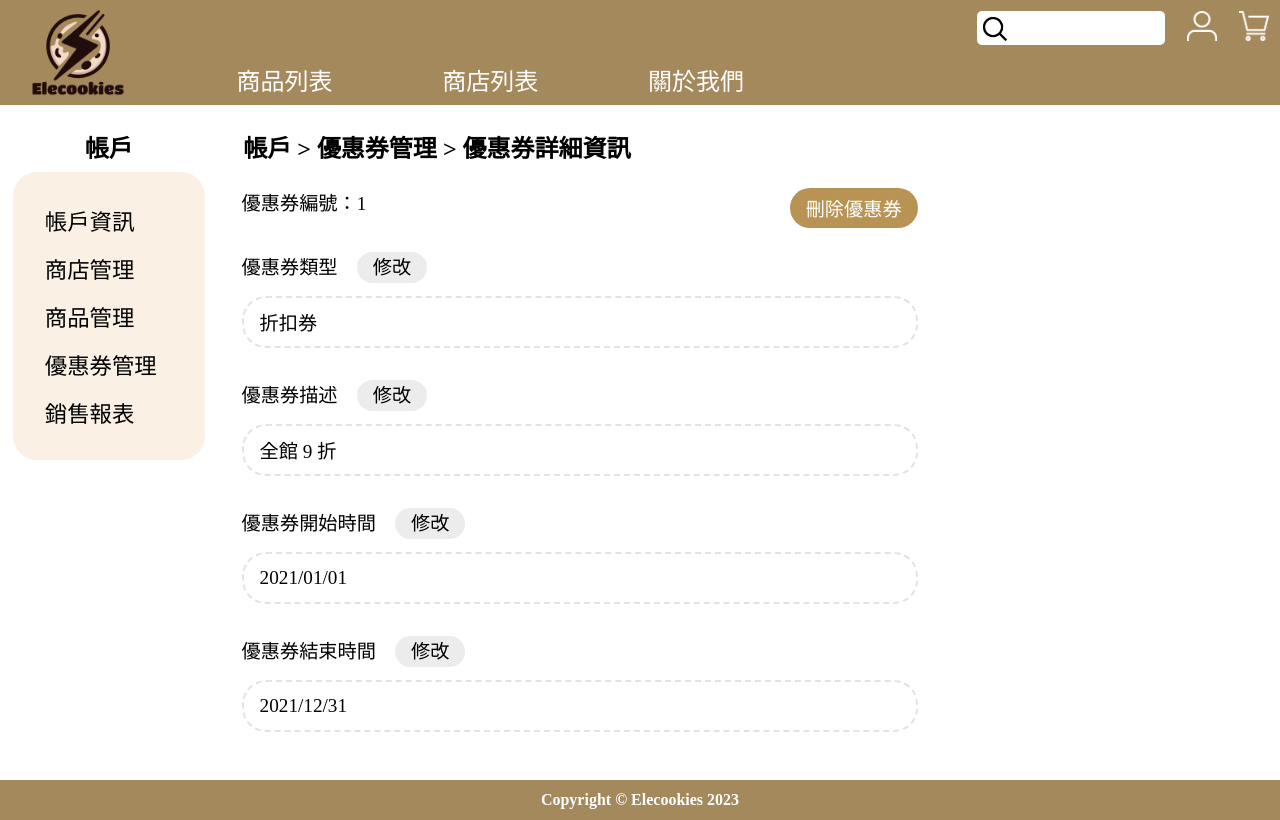
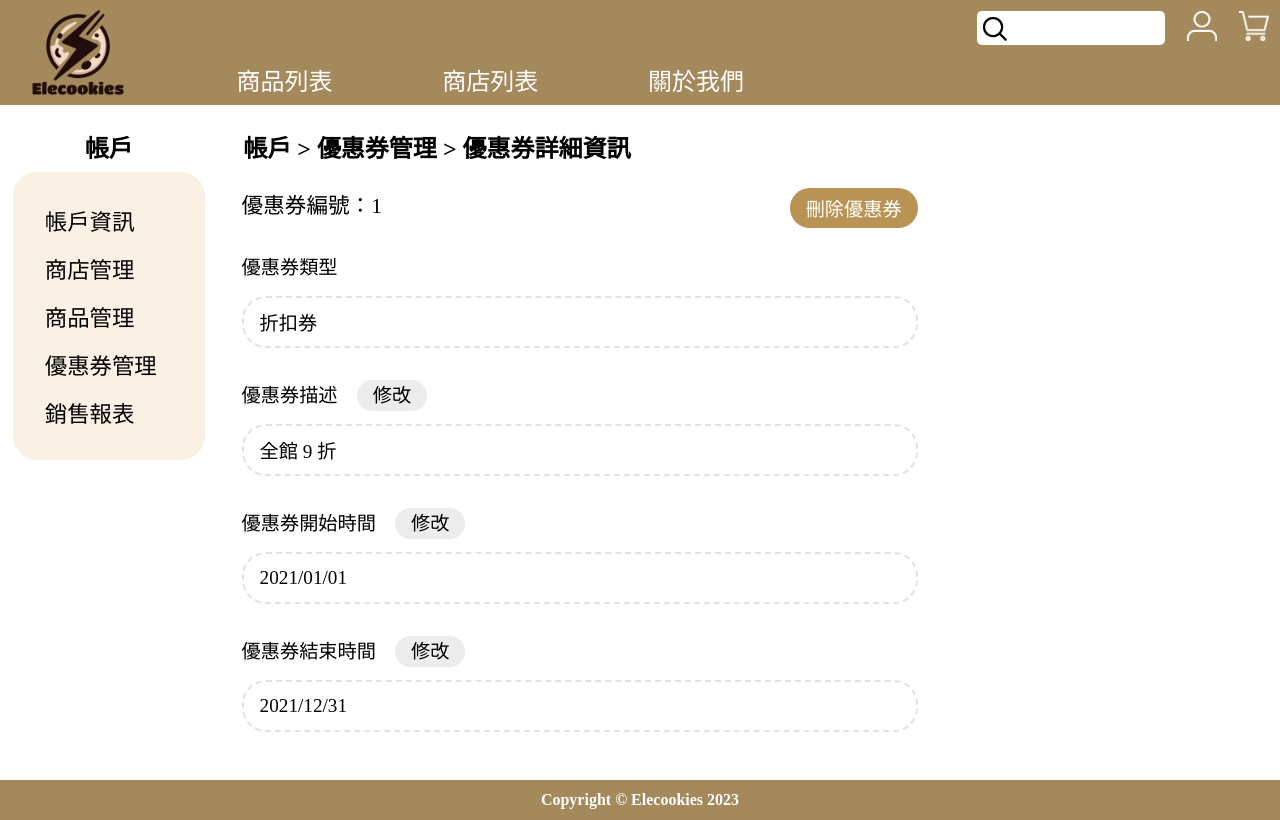
Before and after one commit to Zch720/NTUT_112_1_DatabaseProject_frontend, a React (Vite) app: page /shop/coupon in a window 1280 px wide. Built offline with nearby package versions, Linux system fonts and the light colour scheme; a web font is replaced by a local one.

Commit message:
[Layout Designment] Updated CouponProfile

```diff
--- a/src/shop/CouponProfile.css
+++ b/src/shop/CouponProfile.css
@@ -1,6 +1,6 @@
 .coupon-toolbar {
     margin: 1rem 0;
-    font-size: 1.2rem;
+    font-size: 1.35rem;
 }
 
 .coupon-toolbar button {
--- a/src/shop/CouponProfile.tsx
+++ b/src/shop/CouponProfile.tsx
@@ -34,6 +34,16 @@ function OneLineInfo (props: { infoType: string, buttonId: string, infoValue: st
     );
 }
 
+function OneLineReadonlyInfo (props: { infoType: string, infoValue: string }) {
+    const { infoType, infoValue } = props;
+    return(
+        <div className="account-profile-info">
+            {infoType}<br/>
+            <input className="account-profile-info-input" type="text" value={infoValue} readOnly></input>
+        </div>
+    );
+}
+
 function CouponToolBar({ id }: { id: string }) {
     return (
         <div className="coupon-toolbar">
@@ -46,7 +56,7 @@ function CouponToolBar({ id }: { id: string }) {
 function CouponInfos({ coupon }: { coupon: CouponType }) {
     return (
         <React.Fragment>
-            <OneLineInfo infoType={"優惠券類型"} buttonId={"coupon-type"} infoValue={coupon.type}/>
+            <OneLineReadonlyInfo infoType={"優惠券類型"} infoValue={coupon.type}/>
             <OneLineInfo infoType={"優惠券描述"} buttonId={"coupon-description"} infoValue={coupon.descriptoin}/>
             <OneLineInfo infoType={"優惠券開始時間"} buttonId={"coupon-start-time"} infoValue={coupon.startTime}/>
             <OneLineInfo infoType={"優惠券結束時間"} buttonId={"coupon-end-time"} infoValue={coupon.endTime}/>
```
